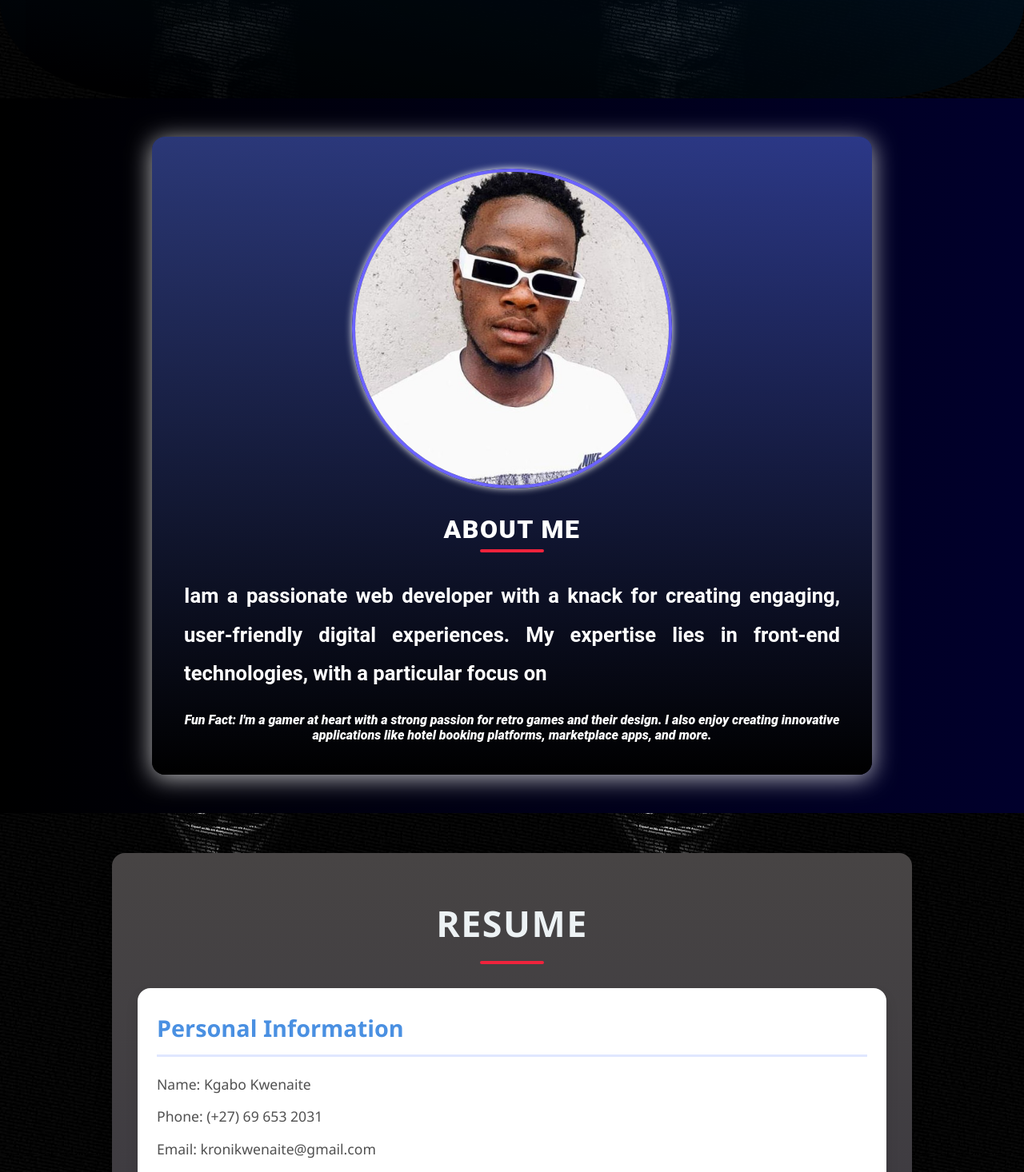
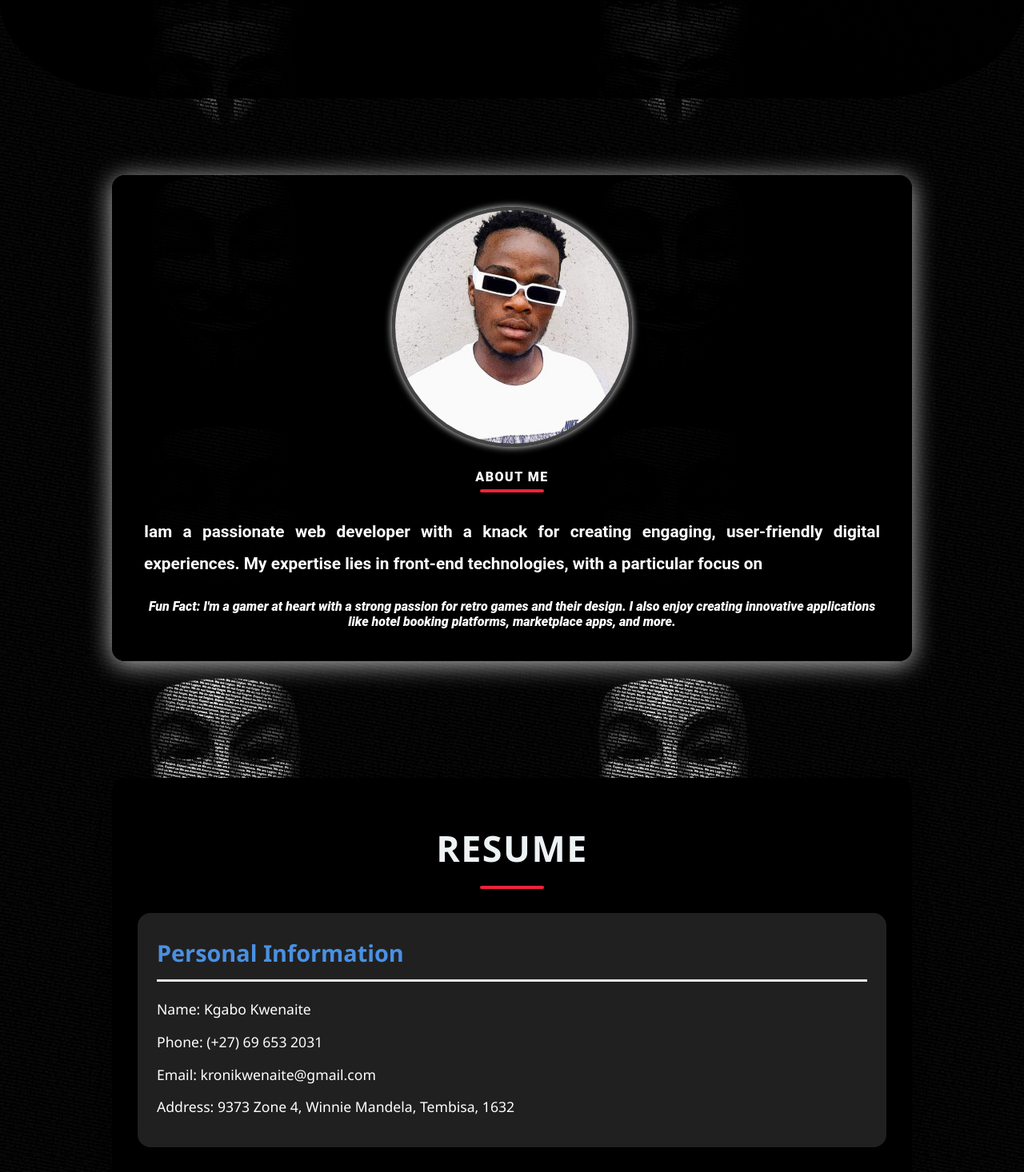
Before and after one commit to Kronik502/Portfolio, a React (Create React App) app: page / in a window 1280 px wide. Shown: the part 760-2226 px from the top of the page at 80% size. Built offline with nearby package versions, Linux system fonts and the light colour scheme.

Commit message:
css enhancements

```diff
--- a/src/App.js
+++ b/src/App.js
@@ -27,7 +27,7 @@ function App() {
   return (
     <div className="App">
       <Header />
-      <main>
+      <main  >
         {sections.map((section) => (
           <section key={section.id} id={section.id} className="section">
             {section.component}
--- a/src/components/About.css
+++ b/src/components/About.css
@@ -4,50 +4,54 @@
   justify-content: center;
   align-items: center;
   padding: 3rem;
-  background: linear-gradient(90deg, #000000, #01002c);
+  background: transparent;
   min-height: 100vh;
+
 }
 
 .about-card {
-  max-width: 900px;
+  max-width: 1000px;
   background: transparent ;
-  background: linear-gradient(360deg, #000000, #5f7cff73);
+  background: linear-gradient(360deg, #000000, #000000ef);
   border-radius: 16px;
   box-shadow: 0 4px 30px rgba(255, 255, 255, 0.733);
   padding: 2.5rem;
   display: flex;
   flex-direction: column;
   align-items: center;
-  gap: 1.75rem;
+  gap: 1.5rem;
   text-align: center;
 }
-
+.about-card:hover{
+  box-shadow: 0 0 15px #f37f1242;
+}
 .profile-pic img {
-  width: 400px;
-  height: 400px;
+  width: 300px;
+  height: 300px;
   border-radius: 50%;
   object-fit: cover;
-  border: 4px solid #6c63ff;
+  border: 4px solid #444;
   box-shadow: 0 0 10px rgba(255, 255, 255, 0.993);
+
 }
 
 /* Typography */
 .about-title {
-  font-size: 2rem;
+  font-size: 1rem;
   font-weight: 900;
   color: #ffffff;
   text-transform: uppercase;
 }
 
 .typing {
-  font-size: 1.6rem;
+  font-size: 1.3rem;
   color: #ffffff;
   line-height: 1.9;
   text-align: justify;
   margin: 1.5rem 0;
   font-family: 'Roboto', sans-serif;
   word-wrap: break-word;
-  font-weight: 700;
+  font-weight: 600;
 }
 
 .fun-fact {
@@ -59,13 +63,13 @@
 
 /* Hover and transition effects for interactivity */
 .about-title:hover {
-  color: #6c63ff;
+  color: #f37f12;
   cursor: pointer;
   transition: color 0.3s ease;
 }
 
 .profile-pic img:hover {
-  border-color: #444;
+  border-color: #9e4e0388;
   box-shadow: 0 0 15px rgba(255, 255, 255, 0.877);
   transition: border-color 0.3s, box-shadow 0.3s ease;
 }
@@ -78,7 +82,7 @@
   }
 
   .about-title {
-    font-size: 1.6rem;
+    font-size: 1.7rem;
   }
 
   .typing {
--- a/src/components/Contact.css
+++ b/src/components/Contact.css
@@ -4,12 +4,12 @@
 :root {
     --primary-color: #3498db;
     --secondary-color: #ffffff;
-    --background-color: #000000;
+    --background-color: #000000c0;
     --text-color: #ffffff;
   }
 
   .contact {
-    padding: 50px;
+    padding: 0px;
     background-color: var(--background-color);
     color: var(--text-color);
     border: 1px solid ;
--- a/src/components/Experience.css
+++ b/src/components/Experience.css
@@ -3,8 +3,8 @@
 .experience {
   padding: 3rem 2rem;
   font-family: 'Segoe UI', Tahoma, Geneva, Verdana, sans-serif;
-  background: linear-gradient(to bottom, #474444, #01002c);
-  color: #1a1a1a;
+  background: black;
+  color: #5d99ac;
   line-height: 1.8;
   max-width: 1000px;
   margin: 50px auto;
@@ -39,7 +39,7 @@ h2::after {
 .resume-section {
   margin-bottom: 2rem;
   padding: 1.5rem;
-  background: #fff;
+  background: #202020;
   border-radius: 16px;
   box-shadow: 0 8px 16px rgba(0, 0, 0, 0.1);
   transition: transform 0.3s ease, box-shadow 0.3s ease;
@@ -63,7 +63,7 @@ h2::after {
   margin: 0.8rem 0;
   font-size: 1.1rem;
   line-height: 1.6;
-  color: #505050;
+  color: #ffffff;
 }
 
 .resume-section ul {
@@ -77,7 +77,7 @@ h2::after {
   margin-bottom: 0.8rem;
   padding-left: 1.5rem;
   font-size: 1.1rem;
-  color: #505050;
+  color: #ffffff;
 }
 
 .resume-section ul li::before {
--- a/src/components/Footer.css
+++ b/src/components/Footer.css
@@ -1,6 +1,6 @@
 /* src/components/Footer.css */
 .footer {
-    background-color: #333;
+    background-color: #000000;
     color: #fff;
     text-align: center;
     padding: 20px 0;
--- a/src/components/Hero.css
+++ b/src/components/Hero.css
@@ -3,7 +3,7 @@
   --secondary-color: #ffffff;
   --text-color: #fff;
   --accent-color: #ffffff;
-  --background-gradient: linear-gradient(14deg, #000000, #006cc463);
+  --background-gradient: linear-gradient(14deg, #000000, #00000083);
   --neon-glow: rgba(25, 106, 226, 0.8);
   --neon-blue: #1c82f2;
   --neon-green: #d9fff8;
--- a/src/components/Projects.css
+++ b/src/components/Projects.css
@@ -1,6 +1,6 @@
 .projects {
   padding: 50px;
-  background: linear-gradient(90deg, #000000, #01002c);
+  background: rgba(0, 0, 0, 0.856);
 }
 
 .project-grid {
@@ -10,12 +10,19 @@
 }
 
 .project-card {
-  background: linear-gradient(180deg, #a6fa60, #6478ec);
+  background: #141414;
   border-radius: 8px;
   padding: 20px;
-  box-shadow: 0 2px 8px rgba(247, 238, 238, 0.664);
+  box-shadow: 0 2px 8px #f37f12;
   transition: transform 0.3s ease, box-shadow 0.3s ease;
+  color: white;
 
+  display: flex;
+  flex-wrap: wrap;
+  gap: 20px;
+}
+.ptitle{
+  margin-bottom: 20px;
 }
 
 .project-card:hover {
@@ -27,27 +34,31 @@
   max-width: 100%;
   border-radius: 8px;
   object-fit: cover;
+  box-shadow: 0 4px 8px #f8bb82;
 }
 
-h2 {
+.h2 {
   text-align: center;
   margin-bottom: 30px;
-  font-size: 3rem;
+  font-size: 2rem;
+  color:#f78418;
 
 }
 
 .project-links .btn {
-  padding: 10px 20px;
-  background-color: #007bff;
+  padding: 7px 14px;
+  background-color: #e29838a4;
   color: white;
   text-decoration: none;
-  border-radius: 4px;
+  border-radius: 4px ;
+  font-size: 0.9rem;
   margin-right: 10px;
   transition: background-color 0.3s ease;
+  height:30px;
 }
 
 .project-links .btn:hover {
-  background-color: #0056b3;
+  background-color: #000000;
 }
 
 @media (max-width: 768px) {
--- a/src/components/Projects.js
+++ b/src/components/Projects.js
@@ -127,14 +127,14 @@ function Projects() {
 
   return (
     <section id="projects" className="projects">
-      <h2>Individual Projects</h2>
+      <h2 className='h2'>Individual Projects</h2>
       <div className="project-grid">
         {individualProjects.map((project, index) => (
-          <div key={index} className="project-card">
-            <img src={project.thumbnail} alt={`${project.title} thumbnail`} className="project-image" />
-            <h3 classname='ptitle'>{project.title}</h3>
-            <p classname='ptitle'>{project.description}</p>
-            <div  className="project-links">
+        <div key={index} className="project-card">
+        <img src={project.thumbnail} alt={`${project.title} thumbnail`} className="project-image" />
+        <h3 className="ptitle">{project.title}</h3>
+        <p className="ptitle">{project.description}</p>
+        <div className="project-links">
               <a href={project.demoLink} target="_blank" rel="noopener noreferrer" className="btn">
                 Live Demo
               </a>
--- a/src/components/Skills.css
+++ b/src/components/Skills.css
@@ -2,7 +2,7 @@
 :root {
   --primary-color: #3498db;
   --secondary-color: #ffffff;
-  --background-color: #282840;
+  --background-color: #28284000;
   --skill-bg-color: #525252;
   --skill-text-color: #00aaff;
   --progress-bar-color: #f37f12;
@@ -10,7 +10,7 @@
 
 .skills {
   padding: 50px;
-  background: linear-gradient(90deg, #000000, #01002c);
+  background:rgba(0, 0, 0, 0.856);
   color: white;
 
 }
@@ -23,14 +23,14 @@
 }
 
 .skill {
-  background-color: rgb(0, 0, 0);
+  background-color: rgba(0, 0, 0, 0.651);
   padding: 15px 30px;
   border-radius: 8px;
   color: var(--skill-text-color);
   font-size: 1.2em;
   font-weight: 500;
   transition: transform 0.3s ease, box-shadow 0.3s ease;
-  box-shadow: 0 5px 15px rgba(243, 243, 243, 0.2);
+  box-shadow: 0 5px 15px #6cf312;
   width: 400px;
   height:fit-content;
   text-align: center;
@@ -83,7 +83,7 @@
 }
 .skils-title{
   font-size: 2.7rem;
-  color: white;
+  color: #6cf312;
 }
 /* Add this to your existing CSS */
 
```
Also changed, not shown: trashbin.txt.
